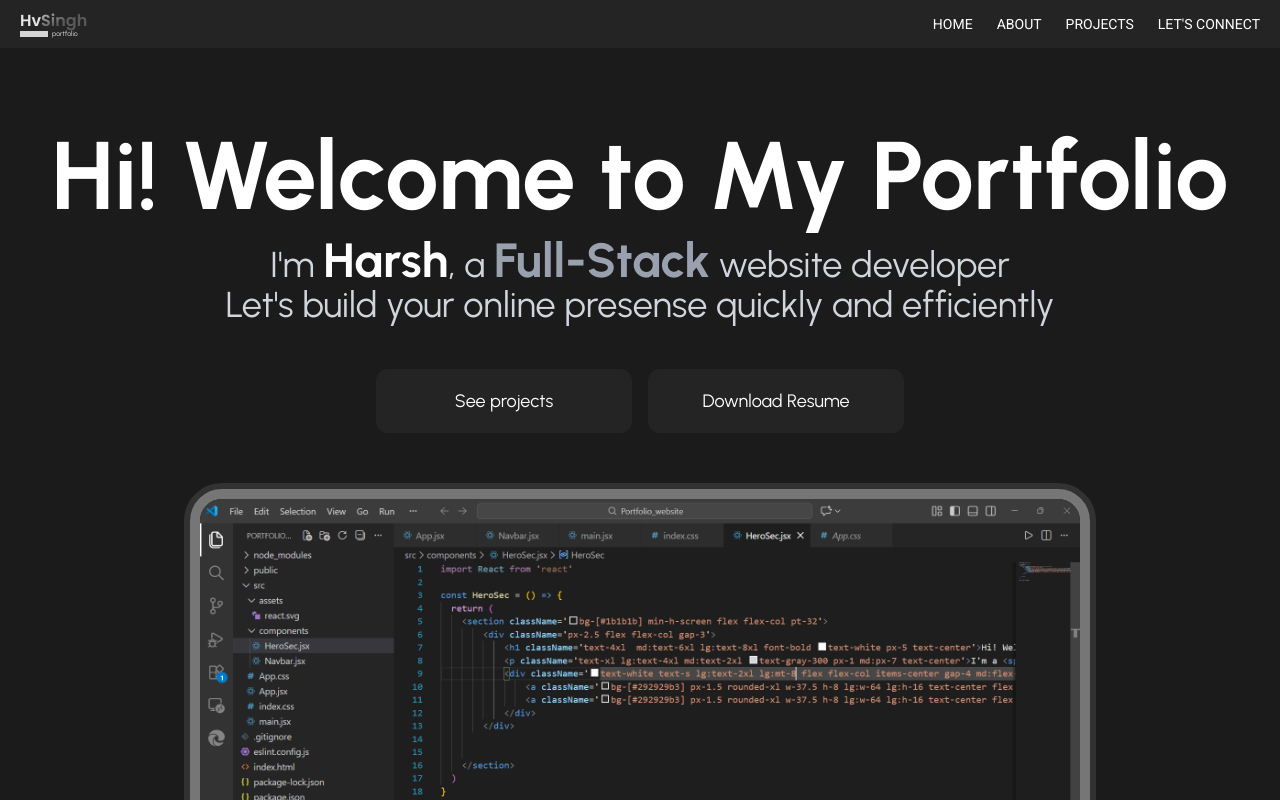
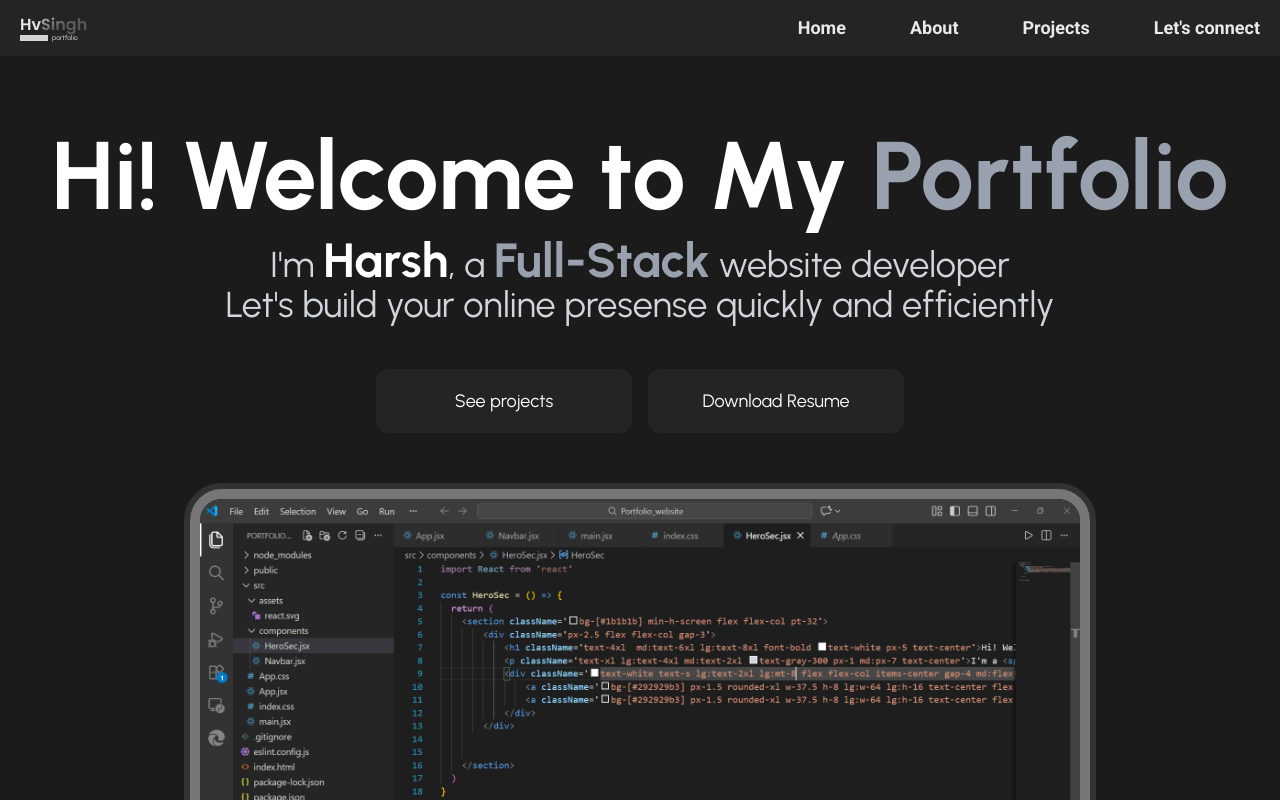
Before and after one commit to hvsingh28/Harsh-s-Portfolio, a React (Vite) app: page / in a window 1280 px wide. Shown: the top 800 px of the page. Built offline with nearby package versions, Linux system fonts and the light colour scheme; a web font is replaced by a local one.

Commit message:
style: change the gap between nav elements

```diff
--- a/src/components/HeroSec.jsx
+++ b/src/components/HeroSec.jsx
@@ -13,7 +13,7 @@ const HeroSec = () => {
               whileInView={{ opacity: 1, y: 0 }} // when in viewport
               viewport={{ once: false }}          // animate only once
               transition={{ duration: 1, ease: "easeOut" }}
-              className='text-4xl  md:text-6xl lg:text-8xl font-bold text-white px-5 text-center'>Hi! Welcome to My <span>Portfolio</span></motion.h1>
+              className='text-4xl  md:text-6xl lg:text-8xl font-bold text-white px-5 text-center'>Hi! Welcome to My <span className='text-gray-400'>Portfolio</span></motion.h1>
             <motion.p
               initial={{ opacity: 0, y: 50 }}   // before appearing
               whileInView={{ opacity: 1, y: 0 }} // when in viewport
--- a/src/components/Navbar.jsx
+++ b/src/components/Navbar.jsx
@@ -7,16 +7,16 @@ const Navbar = () => {
   const [open, setOpen] = useState(false);
 
   return (
-    <nav className='bg-[#292929b3] absolute top-0 left-0 right-0 h-12 z-100 px-5 py-2 flex justify-between items-center'>
+    <nav className='bg-[#292929b3] absolute top-0 left-0 right-0 h-12 md:h-14 z-100 px-5 py-2 flex justify-between items-center'>
           <Logo />
           {open?<IoClose onClick={()=>setOpen(false)} className='md:hidden text-white' />:<GiHamburgerMenu onClick={()=>setOpen(true)} className='md:hidden text-white' />}
 
           <div className='hidden md:block'>
-            <ul className='flex font-roboto text-sm text-white gap-4 lg:gap-6 '>
-              <a href='#home' className='hover:text-blue-600'><li>HOME</li></a>
-              <a href='#about' className='hover:text-blue-600'><li>ABOUT</li></a>
-              <a href='#projects' className='hover:text-blue-600'><li>PROJECTS</li></a>
-              <a><li>LET'S CONNECT</li></a>
+            <ul className='flex font-roboto text-sm md:text-lg font-semibold text-white/90 gap-4 lg:gap-16 '>
+              <a href='#home' className='hover:text-blue-600'><li>Home</li></a>
+              <a href='#about' className='hover:text-blue-600'><li>About</li></a>
+              <a href='#projects' className='hover:text-blue-600'><li>Projects</li></a>
+              <a><li>Let's connect</li></a>
             </ul>
           </div>
           {open&& <OpenNav close={()=>setOpen(false)}/>}
```
